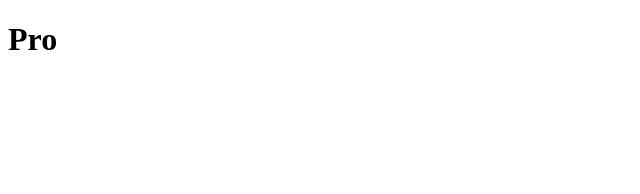
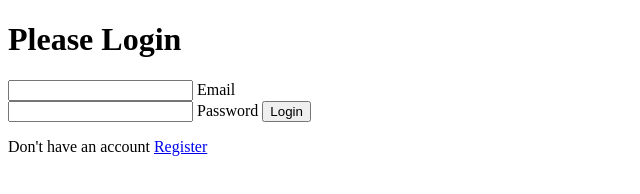
Before and after one commit to bezzantsam/login-input-wave, a plain HTML site: page index.html in a window 1280 px wide. Shown: the whole page, without its empty margins (0-640 px from the left). Drawn offline with Linux system fonts and the light colour scheme.

Commit message:
html form

```diff
--- a/index.html
+++ b/index.html
@@ -8,7 +8,21 @@
       <title> Login Input Wave </title>
     </head>
     <body>
-        <h1> Pro </h1>
-        <script src="script.js"></script>
+        <div class="container">
+            <h1>Please Login</h1>
+            <form>
+                <div class="form-control"></div>
+                <input type="text" required>
+                <label>Email</label>
+                </div>
+
+                <div class="form-control"></div>
+                <input type="password" required>
+                <label>Password</label>
+                <button class="btn">Login</button>
+                <p class="text">Don't have an account <a href="#">Register</a> </p>
+            </form>
+            </div>
+            <script src="script.js"></script>
     </body>
 </html>
```
